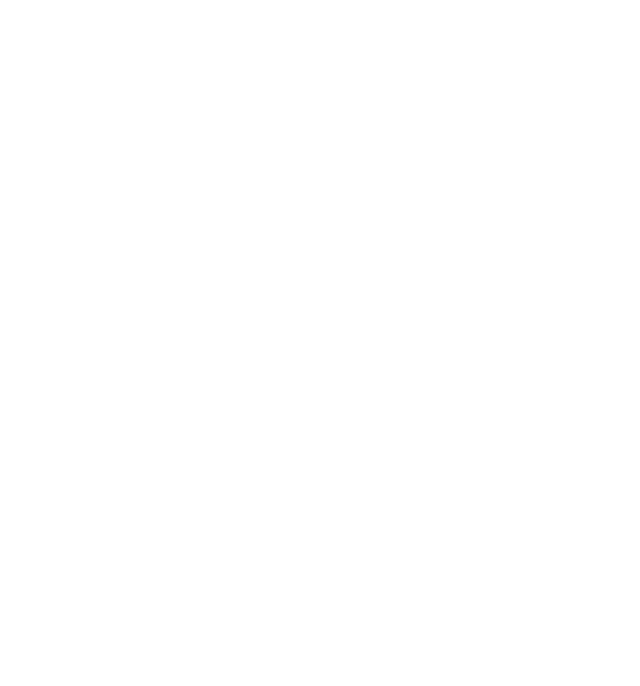
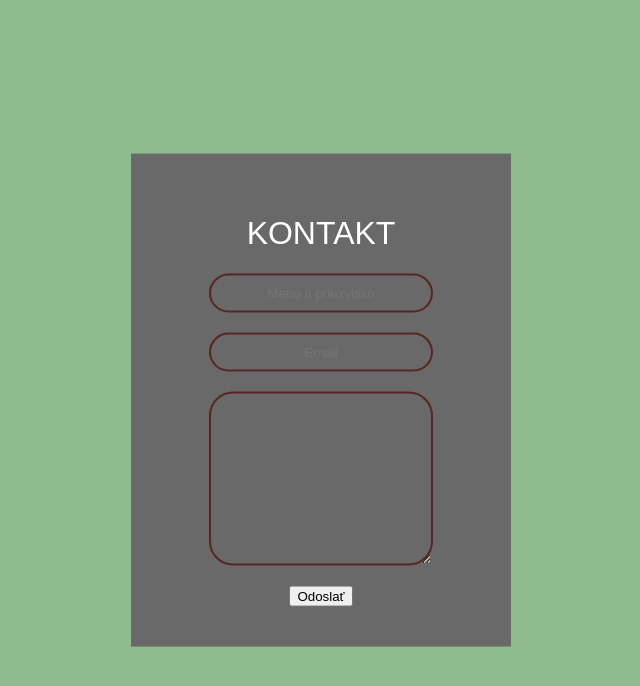
Before and after one commit to MiroslavSkovajsa/raptordance.sk, a plain HTML site: page index.html in a window 1280 px wide. Shown: the whole page, without its empty margins (319-959 px from the left). Drawn offline with Linux system fonts and the light colour scheme.

Commit message:
zakladna struktura formulara

```diff
--- a/index.html
+++ b/index.html
@@ -1,12 +1,23 @@
 <!DOCTYPE html>
-<html lang="en">
+<html lang="sk">
 <head>
     <meta charset="UTF-8">
+    <link rel="stylesheet" href="style.css">
     <meta http-equiv="X-UA-Compatible" content="IE=edge">
     <meta name="viewport" content="width=device-width, initial-scale=1.0">
     <title>Document</title>
 </head>
 <body>
 
+    <form action="" class="box">
+
+        <h1>Kontakt</h1>
+        <input type="text" placeholder="Meno a priezvisko">
+        <input type="email" name="" id="" placeholder="Email">
+        <textarea name="" id="" cols="30" rows="10"></textarea>
+        <input type="submit" value="Odoslať">
+
+    </form>
+
 </body>
 </html>
--- /dev/null
+++ b/style.css
@@ -0,0 +1,39 @@
+body, html {
+    margin: 0;
+    padding: 0;
+    box-sizing: border-box;
+}
+
+body {
+    font-family: sans-serif;
+    background-color: darkseagreen;
+}
+
+.box {
+    width: 300px;
+    padding: 40px;
+    position: absolute;
+    top: 50%;
+    left: 50%;
+    transform: translate(-50%,-50%);
+    background-color: #696969;
+    text-align: center;
+}
+
+.box h1 {
+    color: white;
+    text-transform: uppercase;
+    font-weight: 500;
+}
+
+.box input[type="text"], .box input[type="email"], textarea {
+    border: 2px solid #582525;
+    background: none;
+    display: block;
+    margin: 20px auto;
+    text-align: center;
+    padding: 10px 10px;
+    width: 200px;
+    color: aliceblue;
+    border-radius: 24px;
+}
```
